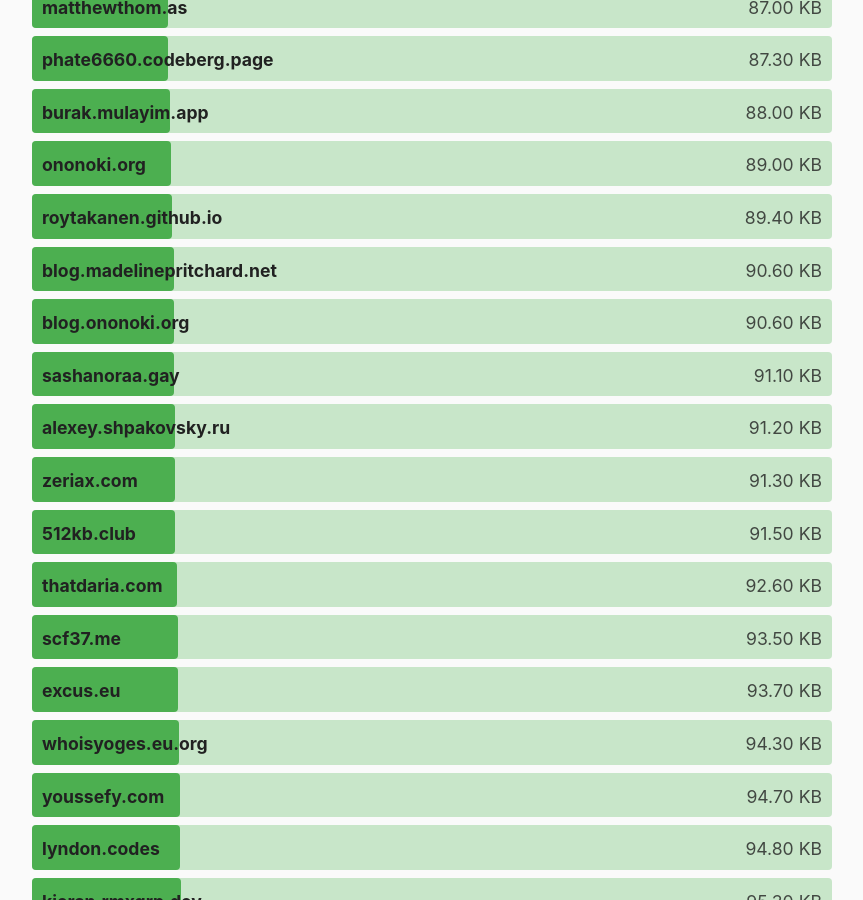
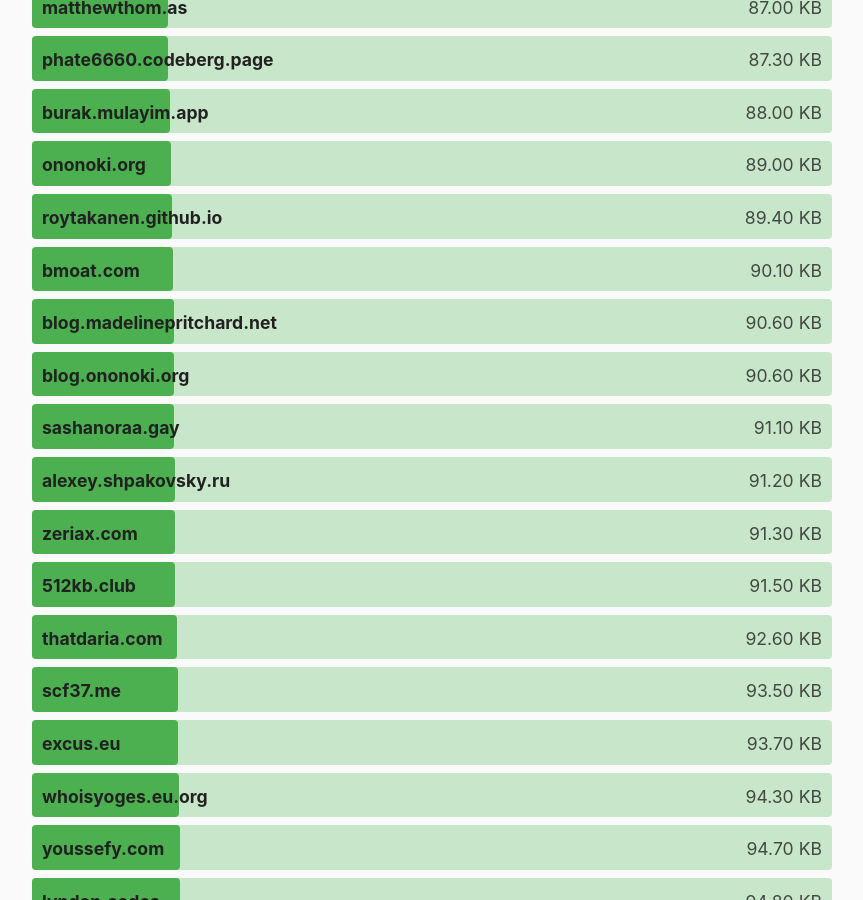
Before and after one commit to kevquirk/512kb.club, a Jekyll site: the page built from index.md, in a window 1280 px wide and 900 px high, scrolled down 18364 px. Shown: the whole window, without its empty margins (208-1071 px from the left). Built offline with Jekyll 4.4.1, drawn with Linux system fonts in a browser that asks for light colours.

Commit message:
Add bmoat.com

```diff
--- a/_data/sites.yml
+++ b/_data/sites.yml
@@ -462,6 +462,11 @@
   url: https://blush-beaver-tam.cyclic.app
   size: 365
   last_checked: 2022-09-12
+
+- domain: bmoat.com
+  url: https://bmoat.com/
+  size: 90.1
+  last_checked: 2023-04-22
 
 - domain: boehs.org
   url: http://boehs.org/
```
